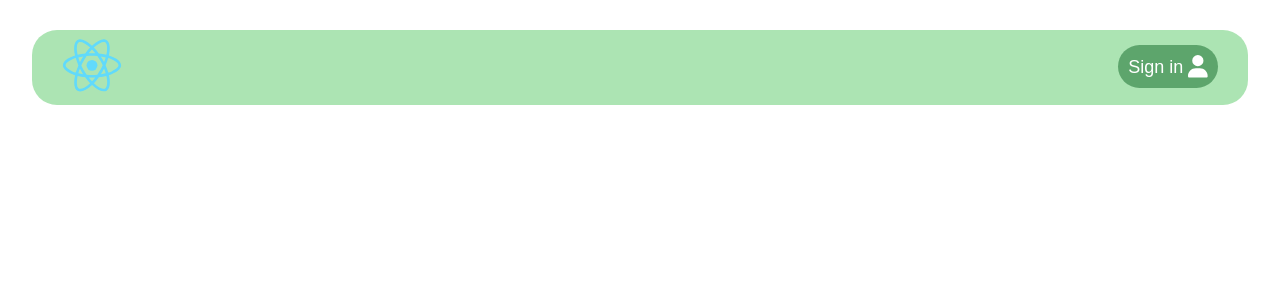
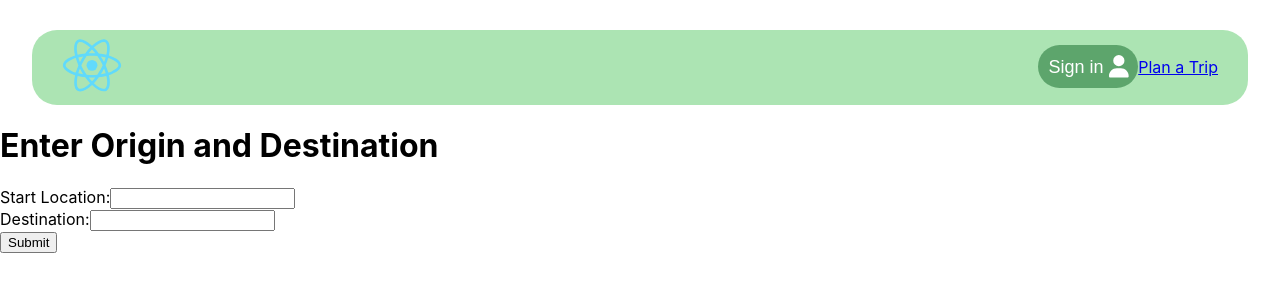
Before and after one commit to yuChenLung/LAHacksWEYM, a React (Create React App) app in the folder weym/: page /create-trip-form in a window 1280 px wide. Before the commit this address had no page. Shown: the top 300 px of the page. Built offline with nearby package versions, Linux system fonts and the light colour scheme.

Commit message:
incoporate createtrip to be temp viewable

```diff
--- a/weym/src/App.js
+++ b/weym/src/App.js
@@ -2,6 +2,7 @@ import './App.css';
 import NavBar from './components/NavBar.js';
 import Profile from './components/Profile.js';
 import Onboarding from './components/Onboarding.js';
+import CreateTripForm from './components/CreateTrip';
 import { BrowserRouter, Routes, Route } from "react-router-dom";
 
 function App() {
@@ -14,6 +15,7 @@ function App() {
           {/* switch to <Home> when complete*/}
           <Route path="/profile" element={<Profile />} />
           <Route path="/onboarding" element={<Onboarding />} />
+          <Route path="/create-trip-form" element={<CreateTripForm />} />
         </Routes>
       </BrowserRouter>
     </div>
--- a/weym/src/components/CreateTrip.js
+++ b/weym/src/components/CreateTrip.js
@@ -1,3 +1,5 @@
+import './components.css';
+
 function CreateTripForm(props) {
     const handleSubmit = (e) => {
         e.preventDefault();
--- a/weym/src/components/NavBar.js
+++ b/weym/src/components/NavBar.js
@@ -41,6 +41,7 @@ function NavBar(props) {
                     <Link to="/onboarding">
                         <button className="dropbtn" style={{ fontSize: '18px' }}>Sign in <FontAwesomeIcon icon={faUser} size="lg" /></button>
                     </Link>
+                    <Link to="/create-trip-form">Plan a Trip</Link>
                     {/* connect to onboarding page */}
                 </div>
             </div >
```
